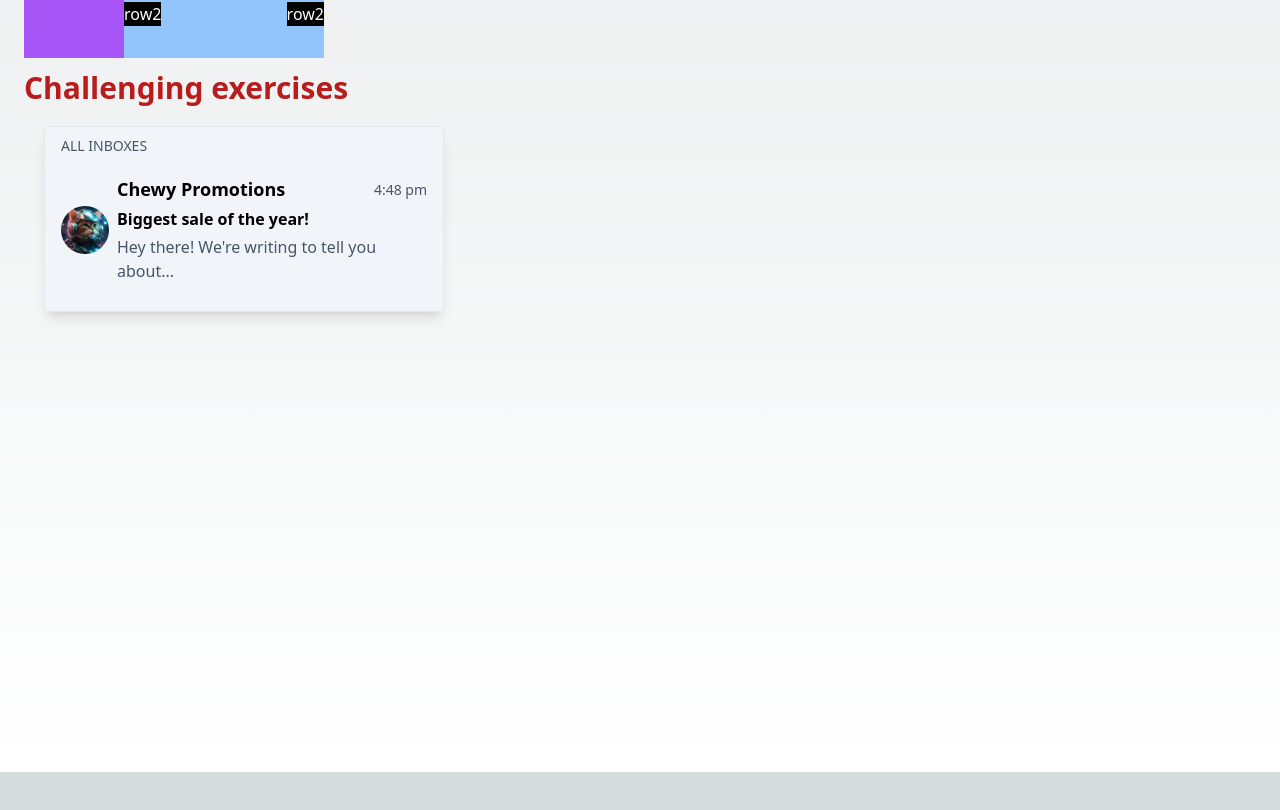
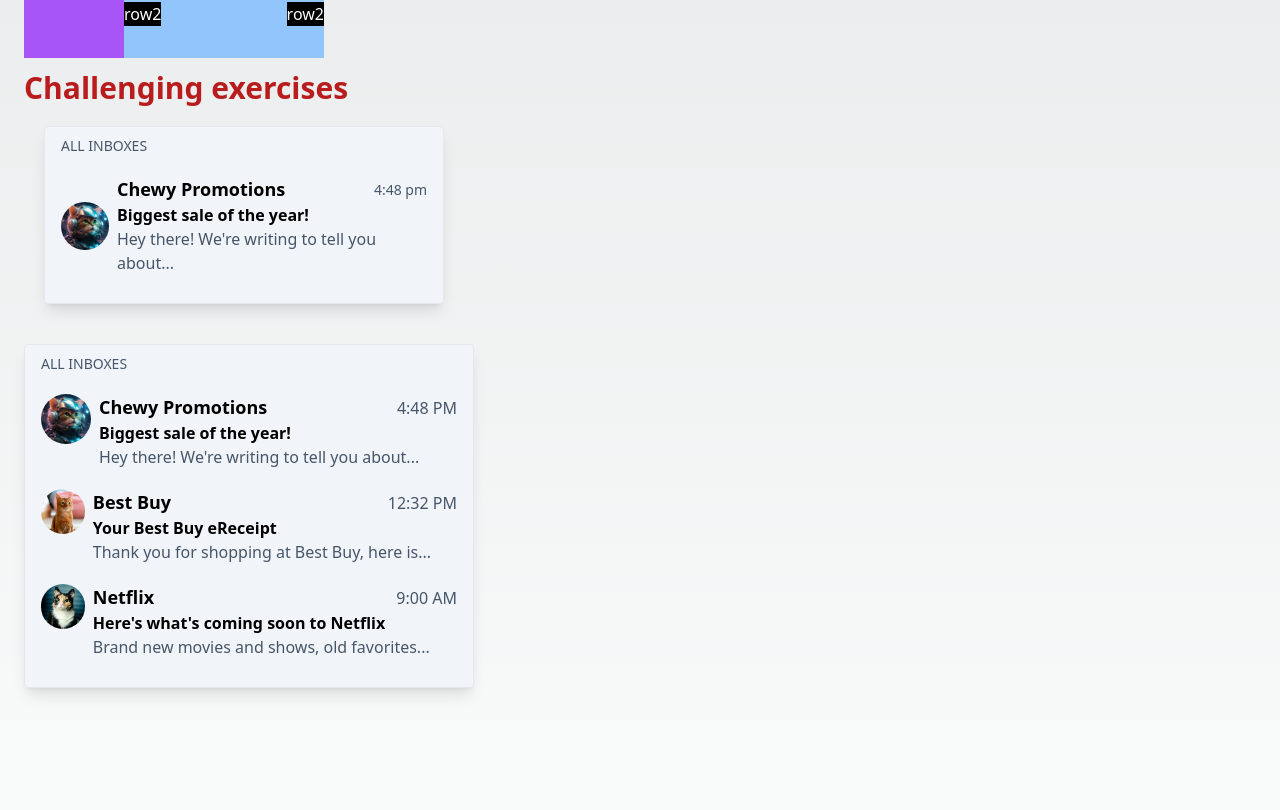
Before and after one commit to Delaunay-I/Webthing, a Next.js app: page /public/grid in a window 1280 px wide. Shown: the part 1225-2035 px from the top of the page. Before the commit the page ends 1997 px from the top, so only its background shows below. Built offline with nearby package versions, Linux system fonts and the light colour scheme; no server answers.

Commit message:
added extra cards

```diff
--- a/app/public/grid/page.jsx
+++ b/app/public/grid/page.jsx
@@ -160,19 +160,60 @@
         Challenging exercises
       </h1>
 
-      <div className="border w-[400px] pl-4 pt-2 pb-2 px-4 rounded bg-slate-100 text-black shadow-lg mt-5 ml-5">
+      <div className="border w-[400px] pt-2 pb-2 px-4 rounded bg-slate-100 text-black shadow-lg mt-5 ml-5">
         <p className="text-slate-600 text-[14px] mb-5">ALL INBOXES</p>
         <div className="flex items-center mb-5">
           <Image src={cat1} className="w-12 h-12 rounded-full mr-2" />
           <div className="basis-full">
-            <div className="flex justify-between items-center mb-1">
+            <div className="flex justify-between items-center">
               <p className="font-bold text-[18px]">Chewy Promotions</p>
               <p className="text-slate-600 text-sm">4:48 pm</p>
             </div>
-            <p className="font-bold mb-1">Biggest sale of the year!</p>
+            <p className="font-bold">Biggest sale of the year!</p>
             <p className="text-slate-600">
               Hey there! We're writing to tell you about...
             </p>
+          </div>
+        </div>
+      </div>
+
+      <div className="border rounded w-[450px] bg-slate-100 shadow-lg text-black my-10 py-2 px-4">
+        <p className="text-slate-600 text-[14px] mb-5">ALL INBOXES</p>
+        <div className="flex mb-5">
+          <Image src={cat1} className="w-[50px] h-[50px] rounded-full mr-2" />
+          <div className="basis-full">
+            <div className="flex justify-between items-center">
+              <p className="font-bold text-[18px]">Chewy Promotions</p>
+              <p className="text-slate-600">4:48 PM</p>
+            </div>
+            <p className="font-bold">Biggest sale of the year!</p>
+            <p className="text-slate-600">
+              Hey there! We're writing to tell you about...
+            </p>
+          </div>
+        </div>
+
+        <div className="flex mb-5">
+          <Image src={cat2} className="w-[50px] h-[45px] rounded-full mr-2 object-cover object-top" />
+          <div className="basis-full">
+            <div className="flex justify-between items-center">
+              <p className="font-bold text-[18px]">Best Buy</p>
+              <p className="text-slate-600">12:32 PM</p>
+            </div>
+            <p className="font-bold">Your Best Buy eReceipt</p>
+            <p className="text-slate-600">Thank you for shopping at Best Buy, here is...</p>
+          </div>
+        </div>
+
+        <div className="flex mb-5">
+          <Image src={cat3} className="w-[50px] h-[45px] rounded-full mr-2 object-cover object-top" />
+          <div className="basis-full">
+            <div className="flex justify-between items-center">
+              <p className="font-bold text-[18px]">Netflix</p>
+              <p className="text-slate-600">9:00 AM</p>
+            </div>
+            <p className="font-bold">Here's what's coming soon to Netflix</p>
+            <p className="text-slate-600">Brand new movies and shows, old favorites...</p>
           </div>
         </div>
       </div>
```
